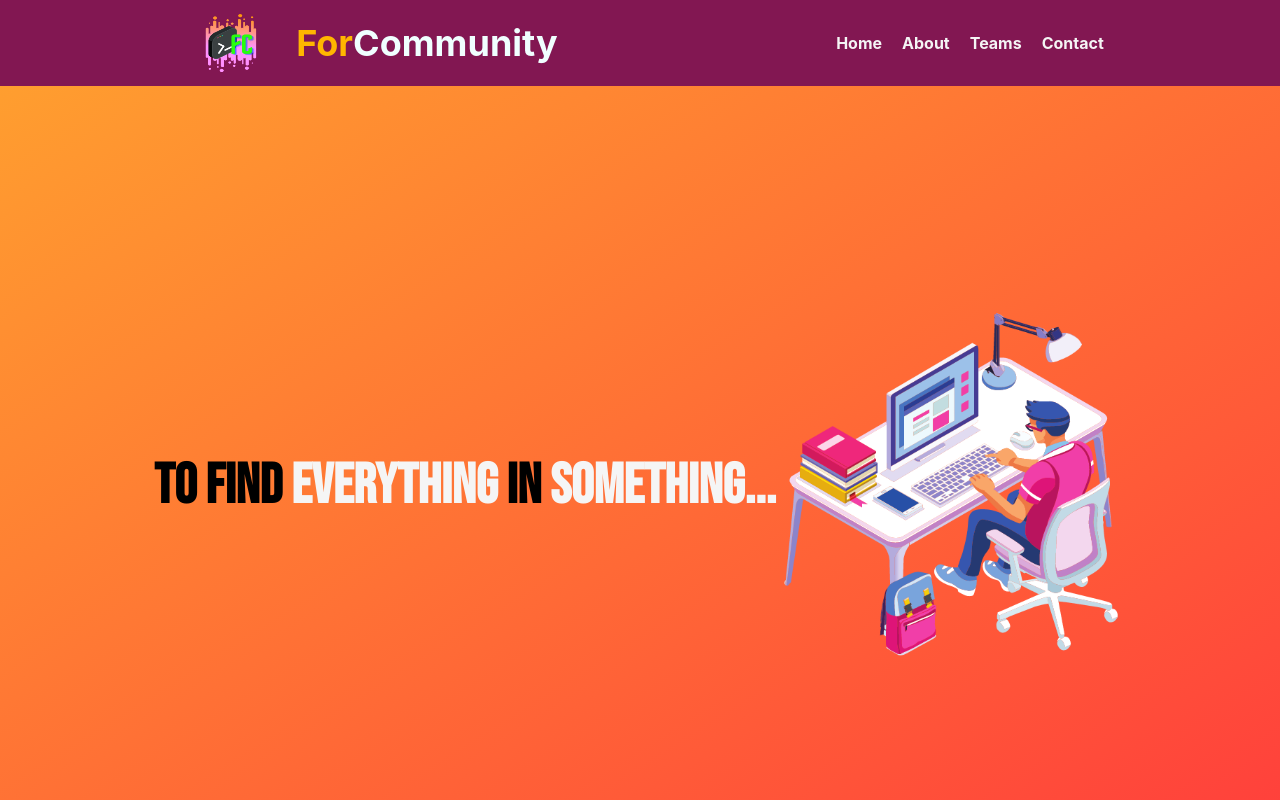
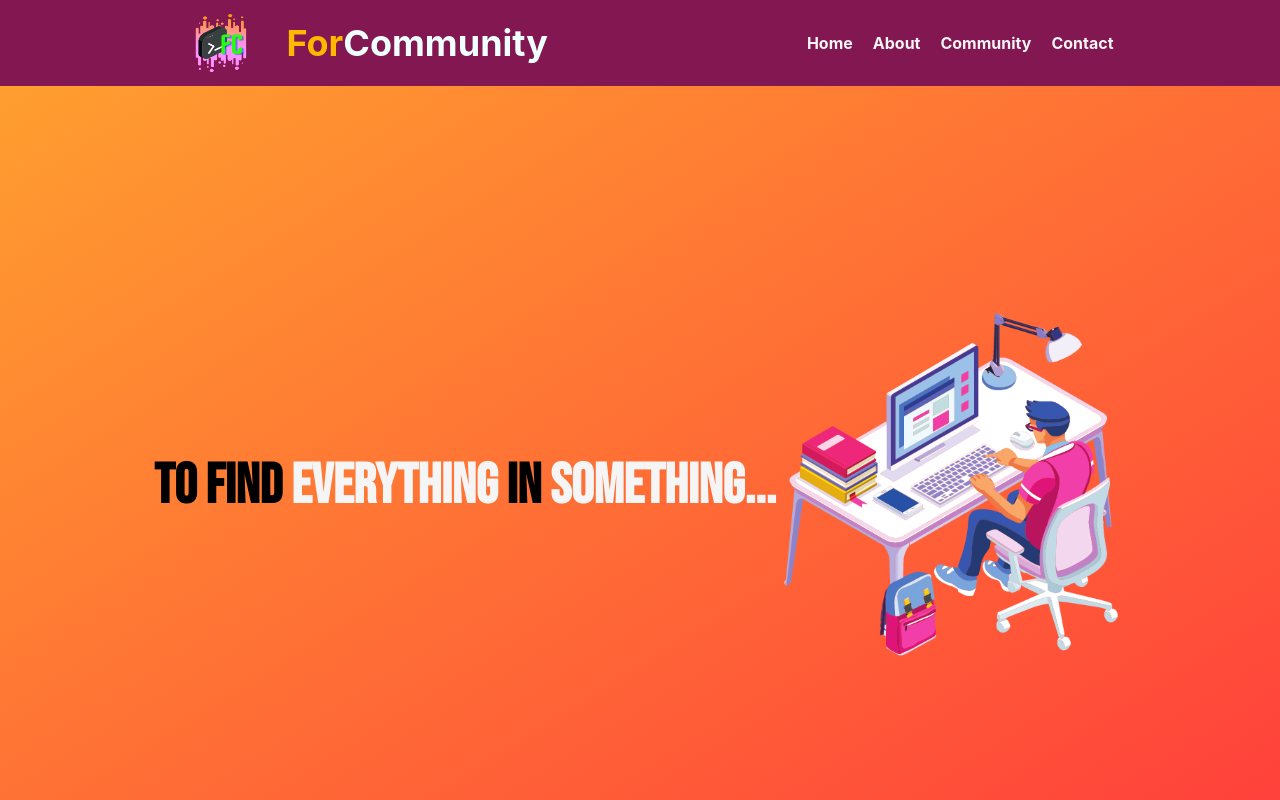
Before and after one commit to For-Community/forCommunity-official-website, a React (Create React App) app: page / in a window 1280 px wide. Shown: the top 800 px of the page. Built offline with nearby package versions, Linux system fonts and the light colour scheme.

Commit message:
Changed the navLink Name

```diff
--- a/src/components/Header.js
+++ b/src/components/Header.js
@@ -13,7 +13,7 @@ const Header = () => {
       <div className="header-link">
         <a href="/">Home</a>
         <a href="/">About</a>
-        <a href="/">Teams</a>
+        <a href="/">Community</a>
         <a href="/">Contact</a>
       </div>
     </div>
--- a/src/components/TeamCard.js
+++ /dev/null
@@ -1,11 +0,0 @@
-import React from 'react'
-
-function TeamCard() {
-    return (
-        <div>
-
-        </div>
-    )
-}
-
-export default TeamCard
--- a/src/components/TeamSection.js
+++ b/src/components/TeamSection.js
@@ -1,10 +1,9 @@
 import React from 'react'
-import TeamCard from "./TeamCard";
 
 function TeamSection() {
     return (
         <div>
-            <TeamCard />
+
         </div>
     )
 }
```
